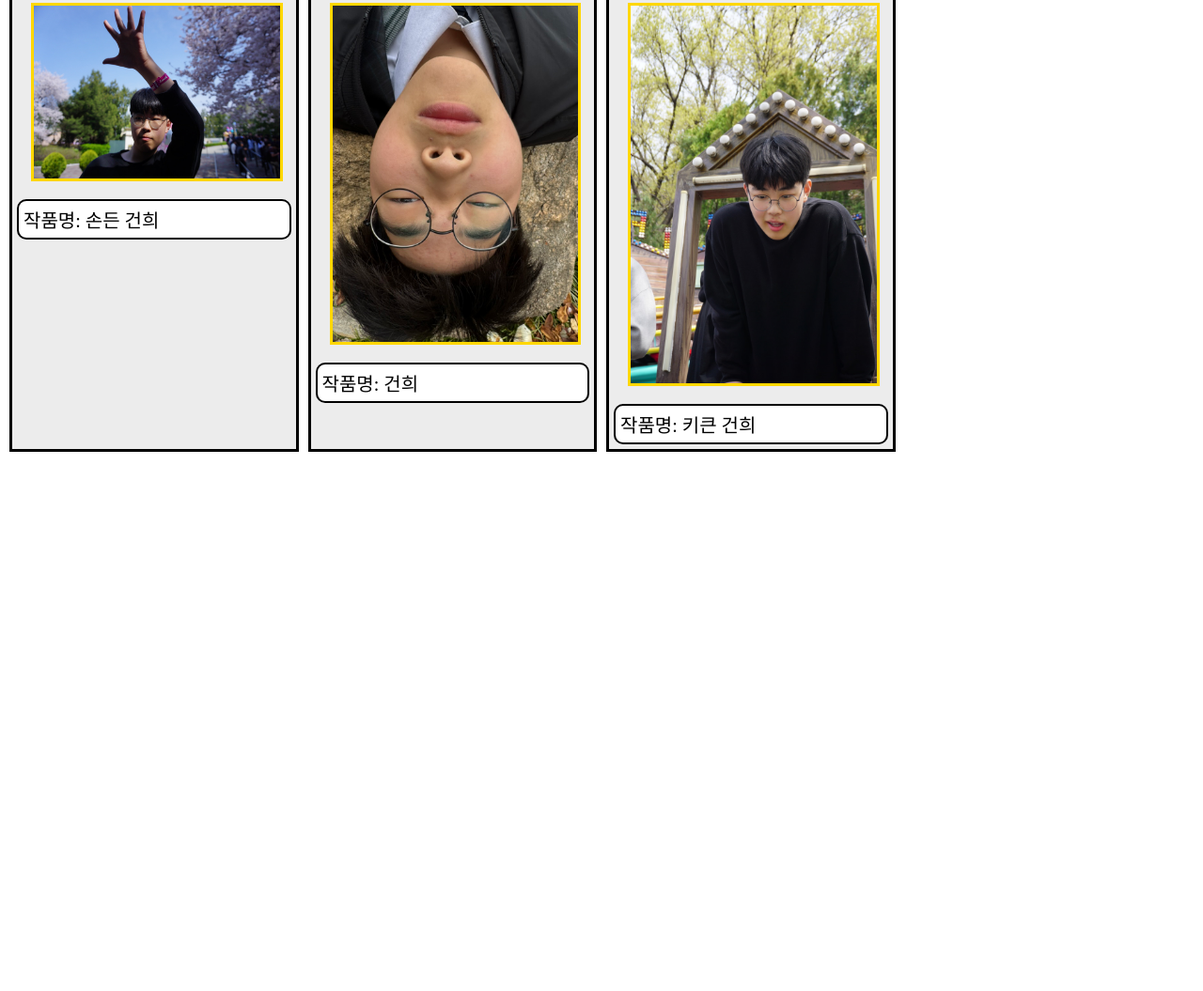
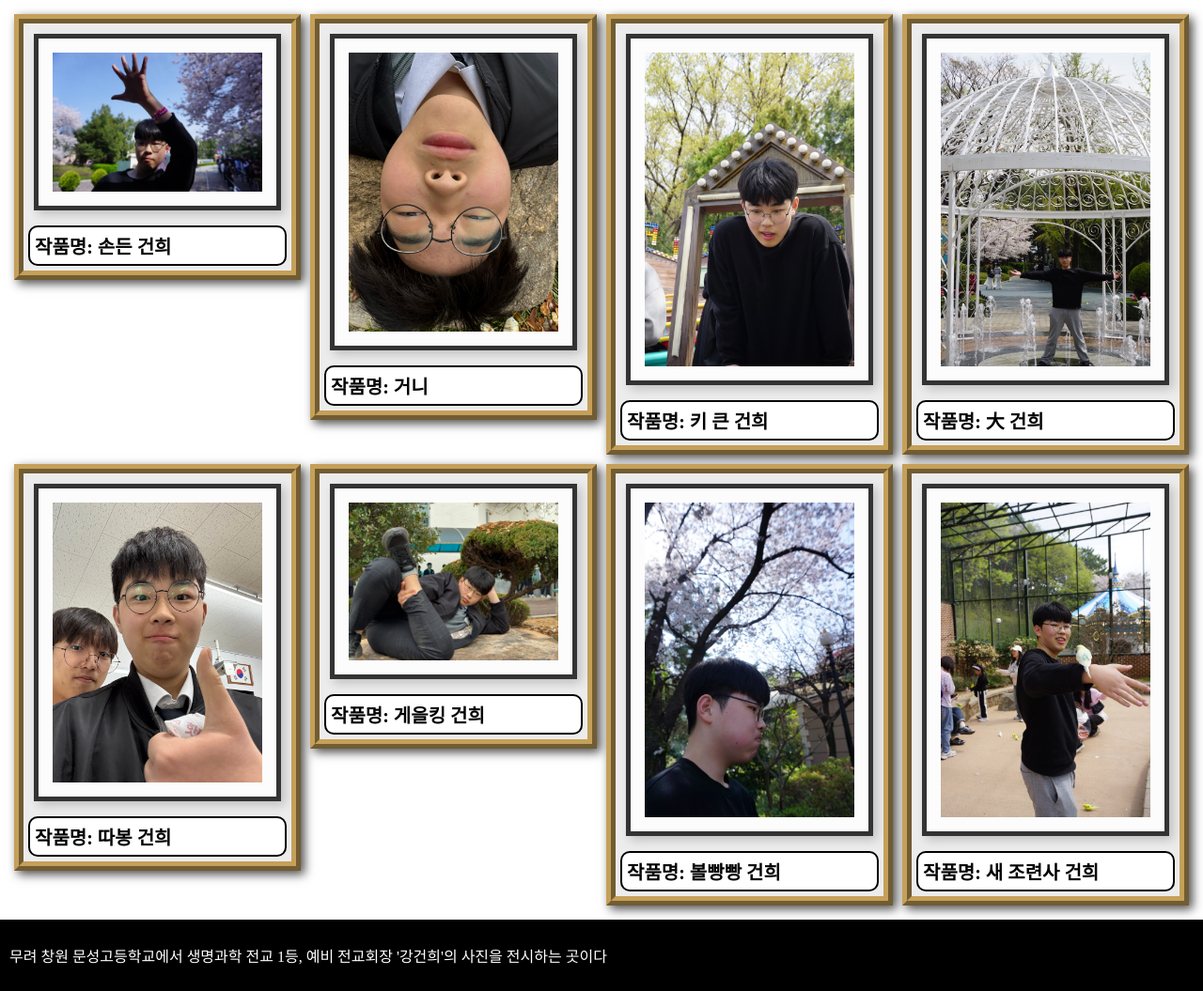
Before and after one commit to steve5535/koreait_web3_web, a plain HTML site: page web-standard-study/day-04/index.html in a window 1280 px wide. Shown: the part 155-1210 px from the top of the page at 94% size. Before the commit the page ends 800 px from the top, so only its background shows below. Drawn offline with Linux system fonts and the light colour scheme; a web font is replaced by a local one.

Commit message:
사진들 추가

```diff
--- a/web-standard-study/day-04/css/style.css
+++ b/web-standard-study/day-04/css/style.css
@@ -1,10 +1,41 @@
+* {
+  box-sizing: border-box;
+}
+
+@font-face {
+  font-family: "SongamLeeHyeongSik";
+  src: url("https://cdn.jsdelivr.net/gh/projectnoonnu/2604-1@1.0/SongamIhyeongsik-Regular.woff2")
+    format("woff2");
+  font-weight: normal;
+  font-display: swap;
+}
+
+@font-face {
+  font-family: "BonmyeongjoSourceHanSerif";
+  src: url("https://cdn.jsdelivr.net/gh/projectnoonnu/noonfonts_two@1.0/NotoSerifKR.woff")
+    format("woff");
+  font-weight: normal;
+  font-display: swap;
+}
+
+@font-face {
+  font-family: "GowoonDodum";
+  src: url("https://cdn.jsdelivr.net/gh/projectnoonnu/noonfonts_2108@1.1/GowunDodum-Regular.woff")
+    format("woff");
+  font-weight: normal;
+  font-display: swap;
+}
+
 body {
+  display: flex;
+  flex-direction: column;
+  min-height: 100vh;
   margin: 0;
 }
 
 header {
-  background-color: navy;
-  height: 60px;
+  background-color: rgb(38, 38, 143);
+  height: 80px;
 }
 
 .header-title {
@@ -12,37 +43,48 @@ header {
   padding: 10px;
   text-align: center;
   color: white;
+  font-family: "SongamLeeHyeongSik";
+  font-size: 50px;
 }
 
 main {
   margin: 10px;
+  flex: 1;
+  font-family: "GowoonDodum";
 }
 
 .card-grid {
   display: grid;
   grid-template-columns: repeat(4, minmax(0, 1fr));
   gap: 10px;
+  align-items: start;
+  padding: 5px;
 }
 
 .card-item {
   background-color: rgb(236, 236, 236);
   display: flex;
   flex-direction: column;
-  border: black solid 3px;
+  border: #c5a059 ridge 10px;
   height: auto;
   width: auto;
+  box-shadow: 4px 4px 10px rgba(0, 0, 0, 0.7);
 }
 
 .img-frame {
   margin: 10px;
-  padding: 10px;
-  max-width: 100%;
+  padding: 1px;
+  width: calc(100% - 20px);
 }
 
 .img {
-  border: gold solid 3px;
+  border: #333 solid 5px;
+  padding: 15px;
+  background-color: #fcfcfc;
   max-width: 100%;
-  height: 100%;
+  height: auto;
+  display: block;
+  box-shadow: 4px 4px 10px rgba(0, 0, 0, 0.2);
 }
 
 .card-name {
@@ -52,9 +94,28 @@ main {
   font-size: 20px;
   padding: 5px;
   background-color: white;
+  font-family: "BonmyeongjoSourceHanSerif";
+}
+
+.footer-grid {
+  overflow: hidden;
+  background-color: black;
+  display: flex;
+  align-items: flex-start;
+  padding: 10px;
 }
 
 p {
-  margin: 5px;
-  font-size: 20px;
+  color: white;
 }
+@media (max-width: 700px) {
+  .card-grid {
+    grid-template-columns: repeat(3, 1fr);
+  }
+}
+
+@media (max-width: 500px) {
+  .card-grid {
+    grid-template-columns: repeat(1, 1fr);
+  }
+}
--- a/web-standard-study/day-04/index.html
+++ b/web-standard-study/day-04/index.html
@@ -8,7 +8,7 @@
   </head>
   <body>
     <header>
-      <h1 class="header-title">사진관</h1>
+      <h1 class="header-title">건희 사진관</h1>
     </header>
     <main>
       <h2>작품</h2>
@@ -17,21 +17,59 @@
           <div class="img-frame">
             <img class="img" src="images/1.jpeg" />
           </div>
-          <p class="card-name">작품명: 손든 건희</p>
+          <h3 class="card-name">작품명: 손든 건희</h3>
         </div>
         <div class="card-item">
           <div class="img-frame">
             <img class="img" src="images/2.jpeg" />
           </div>
-          <div class="card-name">작품명: 건희</div>
+          <h3 class="card-name">작품명: 거니</h3>
         </div>
         <div class="card-item">
           <div class="img-frame">
             <img class="img" src="images/3.jpeg" />
           </div>
-          <p class="card-name">작품명: 키큰 건희</p>
+          <h3 class="card-name">작품명: 키 큰 건희</h3>
+        </div>
+        <div class="card-item">
+          <div class="img-frame">
+            <img class="img" src="images/4.jpeg" />
+          </div>
+          <h3 class="card-name">작품명: 大 건희</h3>
+        </div>
+        <div class="card-item">
+          <div class="img-frame">
+            <img class="img" src="images/5.jpeg" />
+          </div>
+          <h3 class="card-name">작품명: 따봉 건희</h3>
+        </div>
+        <div class="card-item">
+          <div class="img-frame">
+            <img class="img" src="images/6.jpeg" />
+          </div>
+          <h3 class="card-name">작품명: 게을킹 건희</h3>
+        </div>
+        <div class="card-item">
+          <div class="img-frame">
+            <img class="img" src="images/7.jpeg" />
+          </div>
+          <h3 class="card-name">작품명: 볼빵빵 건희</h3>
+        </div>
+        <div class="card-item">
+          <div class="img-frame">
+            <img class="img" src="images/8.jpeg" />
+          </div>
+          <h3 class="card-name">작품명: 새 조련사 건희</h3>
         </div>
       </div>
     </main>
+    <footer>
+      <div class="footer-grid">
+        <p>
+          무려 창원 문성고등학교에서 생명과학 전교 1등, 예비 전교회장 '강건희'의
+          사진을 전시하는 곳이다
+        </p>
+      </div>
+    </footer>
   </body>
 </html>
```
Also changed, not shown: web-standard-study/day-04/images/4.jpeg (added), web-standard-study/day-04/images/5.jpeg (added), web-standard-study/day-04/images/6.jpeg (added), web-standard-study/day-04/images/7.jpeg (added), web-standard-study/day-04/images/8.jpeg (added), 1 other file.
